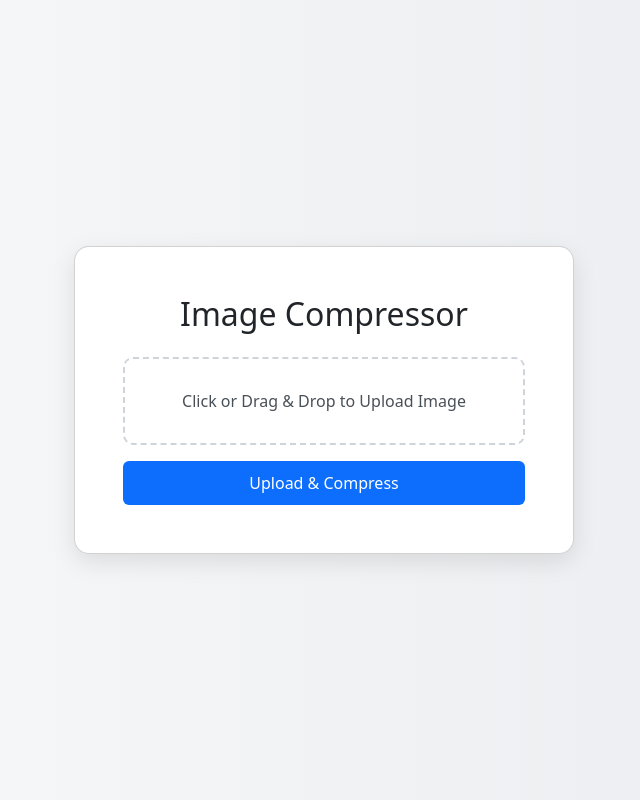
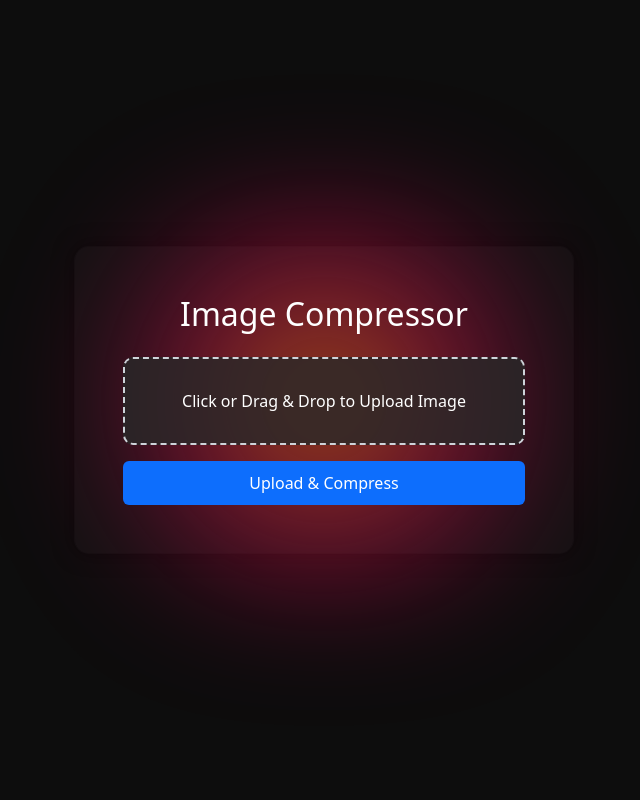
Before and after one commit to VaibhavN17/ML-Journey, a Flask app: page / in a window 1280 px wide. Shown: the whole page, without its empty margins (316-956 px from the left). Run offline with Flask 3, Linux system fonts and the light colour scheme; some libraries are stand-ins or nearby versions.

Commit message:
{Change the UI .}

```diff
--- a/image-compressor-web/src/templates/index.html
+++ b/image-compressor-web/src/templates/index.html
@@ -1,23 +1,3 @@
-<!-- <!DOCTYPE html>
-<html lang="en">
-<head>
-    <meta charset="UTF-8">
-    <title>Image Compressor</title>
-    <link href="https://cdn.jsdelivr.net/npm/bootstrap@5.3.0/dist/css/bootstrap.min.css" rel="stylesheet">
-</head>
-<body class="bg-light">
-<div class="container py-5">
-    <h1 class="mb-4">Upload an Image to Compress</h1>
-    {% if error %}
-        <div class="alert alert-danger">{{ error }}</div>
-    {% endif %}
-    <form method="post" enctype="multipart/form-data">
-        <input class="form-control mb-3" type="file" name="image" required>
-        <button class="btn btn-primary">Upload & Compress</button>
-    </form>
-</div>
-</body>
-</html> -->
 <!DOCTYPE html>
 <html lang="en">
 <head>
@@ -25,14 +5,68 @@
     <title>Image Compressor</title>
     <link href="https://cdn.jsdelivr.net/npm/bootstrap@5.3.0/dist/css/bootstrap.min.css" rel="stylesheet">
     <style>
-        body { background: linear-gradient(to right, #f8f9fa, #e9ecef); }
-        .card { border-radius: 15px; box-shadow: 0 8px 25px rgba(0,0,0,0.1); }
-        .btn-primary { background: #0d6efd; border: none; padding: 10px 25px; font-weight: 500; }
-        .btn-primary:hover { background: #0b5ed7; }
-        .file-input { border: 2px dashed #ced4da; border-radius: 10px; padding: 30px; text-align: center; cursor: pointer; transition: border-color 0.3s; }
-        .file-input:hover { border-color: #0d6efd; }
-        .file-input input { display: none; }
-        .file-input label { cursor: pointer; font-weight: 500; color: #495057; }
+        body {
+            background: #0d0d0d; /* dark background */
+            display: flex;
+            justify-content: center;
+            align-items: center;
+            height: 100vh;
+        }
+        .card {
+            background: rgba(20, 20, 20, 0.95);
+            border-radius: 15px;
+            box-shadow: 0 0 20px rgba(0,0,0,0.5);
+            padding: 2rem;
+            position: relative;
+            z-index: 1;
+        }
+        /* The glowing aura */
+        .card::before {
+            content: "";
+            position: absolute;
+            inset: -50px;
+            background: radial-gradient(
+                circle at center,
+                rgba(255, 153, 0, 0.6),
+                rgba(255, 0, 100, 0.4),
+                rgba(0, 0, 0, 0) 70%
+            );
+            filter: blur(60px);
+            z-index: -1;
+        }
+        .btn-primary {
+            background: #0d6efd;
+            border: none;
+            padding: 10px 25px;
+            font-weight: 500;
+        }
+        .btn-primary:hover {
+            background: #0b5ed7;
+        }
+        .file-input {
+            border: 2px dashed #ced4da;
+            border-radius: 10px;
+            padding: 30px;
+            text-align: center;
+            cursor: pointer;
+            transition: border-color 0.3s;
+            background: rgba(40, 40, 40, 0.8);
+            color: #fff;
+        }
+        .file-input:hover {
+            border-color: #0d6efd;
+        }
+        .file-input input {
+            display: none;
+        }
+        .file-input label {
+            cursor: pointer;
+            font-weight: 500;
+            color: #fff;
+        }
+        h2, .alert {
+            color: #fff;
+        }
     </style>
 </head>
 <body>
```
Also changed, not shown: image-compressor-web/src/templates/compare.html (+71 -6 lines).
